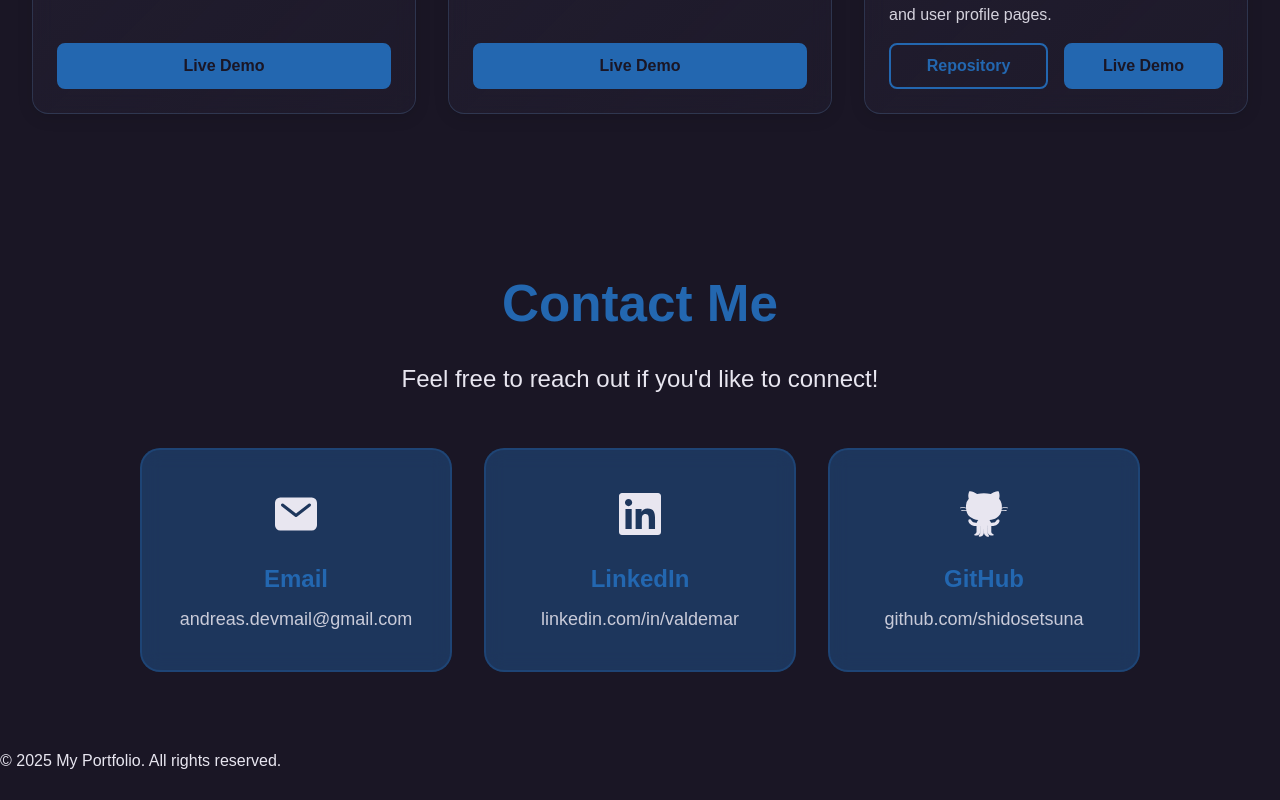
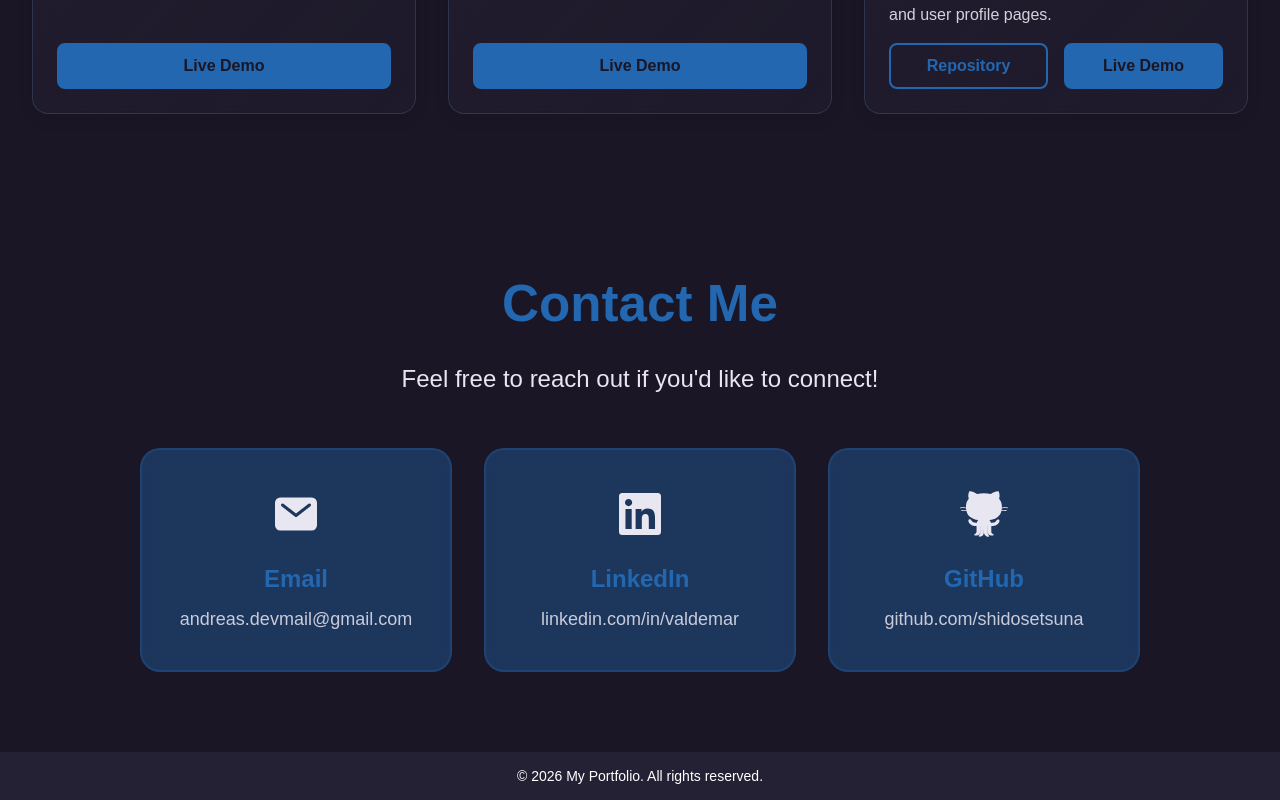
Before and after one commit to ShidoSetsuna/Portfolio-web-v2, a React (Vite) app: page / in a window 1280 px wide. Shown: the part 2368-3168 px from the top of the page. Before the commit the page ends 3138 px from the top, so only its background shows below. Built offline with nearby package versions, Linux system fonts and the light colour scheme.

Commit message:
fix: update footer text and styles; remove unused imports in nav component

```diff
--- a/src/components/footer/footer.jsx
+++ b/src/components/footer/footer.jsx
@@ -2,8 +2,8 @@ import "./footer.scss";
 
 export default function Footer() {
   return (
-    <footer>
-      <p>© 2025 My Portfolio. All rights reserved.</p>
+    <footer className="footer">
+      <p className="footer__text">© 2026 My Portfolio. All rights reserved.</p>
     </footer>
   );
 }
--- a/src/components/footer/footer.scss
+++ b/src/components/footer/footer.scss
@@ -0,0 +1,16 @@
+@use "../../styles/variables" as vars;
+@use "../../styles/mixins" as mixins;
+
+.footer {
+  @include mixins.themify(vars.$themes) {
+    background-color: mixins.themed("surface");
+  }
+  color: #fff;
+  text-align: center;
+  padding: 1rem 0;
+
+  &__text {
+    margin: 0;
+    font-size: 0.875rem;
+  }
+}
--- a/src/components/nav/nav.jsx
+++ b/src/components/nav/nav.jsx
@@ -1,4 +1,4 @@
-import { useState, useEffect } from "react";
+import { useState } from "react";
 import Toggle from "../toggle/toggle.jsx";
 import "./nav.scss";
 
```
